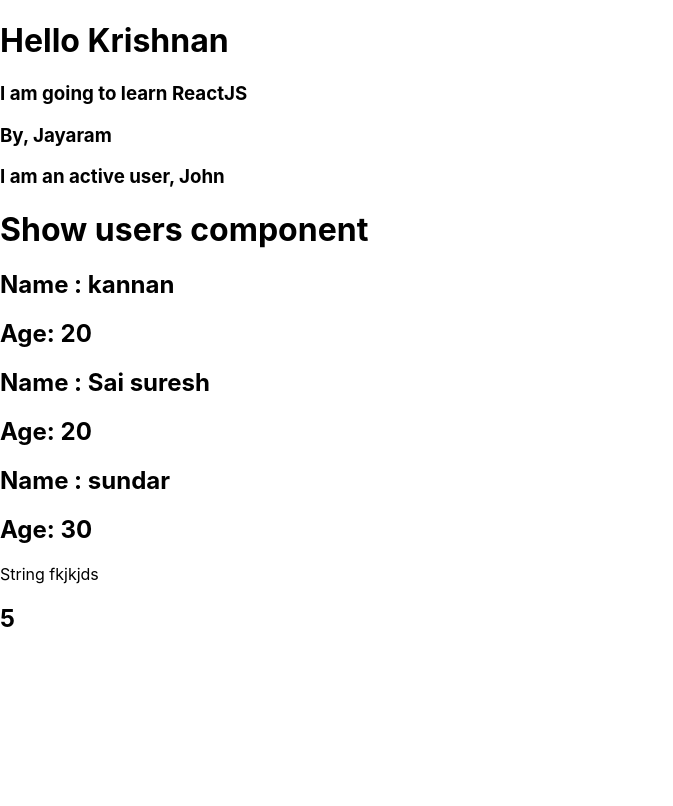
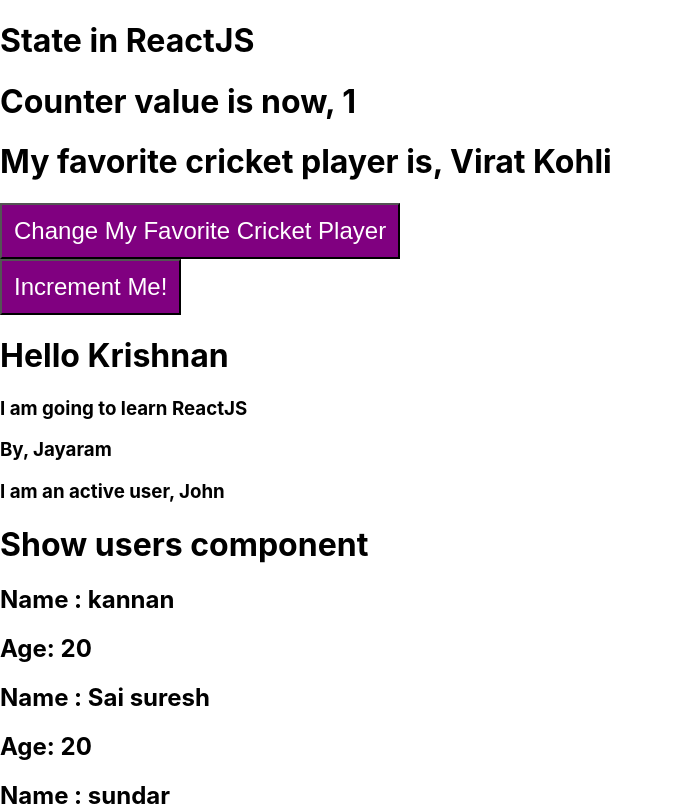
Before and after one commit to KannanPalani57/react-learning-from-ground, a React (Create React App) app: page / in a window 1280 px wide. Shown: the top 806 px of the page, without its empty margins (0-673 px from the left). Built offline with nearby package versions, Linux system fonts and the light colour scheme.

Commit message:
add react state section

```diff
--- a/src/App.js
+++ b/src/App.js
@@ -5,7 +5,12 @@
   constructor(props) {
     super(props)
 
-    this.state = {}
+    this.state = {
+      counter: 1,
+      playerName: 'Virat Kohli'
+    }
+    this.handleFavoritePlayerClick = this.handleFavoritePlayerClick.bind(this)
+    this.incrementMe = this.incrementMe.bind(this)
   }
 
   showMe(name) {
@@ -15,6 +20,19 @@
         <h3>By, {name}</h3>
       </div>
     )
+  }
+  handleFavoritePlayerClick() {
+    this.setState({
+      playerName: 'Rahul Dravid'
+    })
+  }
+  incrementMe() {
+    this.setState((oldState) => {
+      console.log(oldState)
+      return {
+        counter: oldState.counter + 1
+      }
+    })
   }
 
   render() {
@@ -37,6 +55,32 @@
     ]
     return (
       <div>
+        <h1>State in ReactJS</h1>
+        <h1>Counter value is now, {this.state.counter}</h1>
+        <h1>My favorite cricket player is, {this.state.playerName}</h1>{' '}
+        <button
+          style={{
+            fontSize: '1.5rem',
+            color: 'white',
+            background: 'purple',
+            padding: '.5em'
+          }}
+          onClick={this.handleFavoritePlayerClick}
+        >
+          Change My Favorite Cricket Player
+        </button>
+        <br />
+        <button
+          style={{
+            fontSize: '1.5rem',
+            color: 'white',
+            background: 'purple',
+            padding: '.5em'
+          }}
+          onClick={this.incrementMe}
+        >
+          Increment Me!
+        </button>
         <h1>Hello {name}</h1>
         {this.showMe('Jayaram')}
         {isActive && <h3>I am an active user, {activeUser}</h3>}
```
Also changed, not shown: 1 other file (tests, documents, lock files or other folders).
